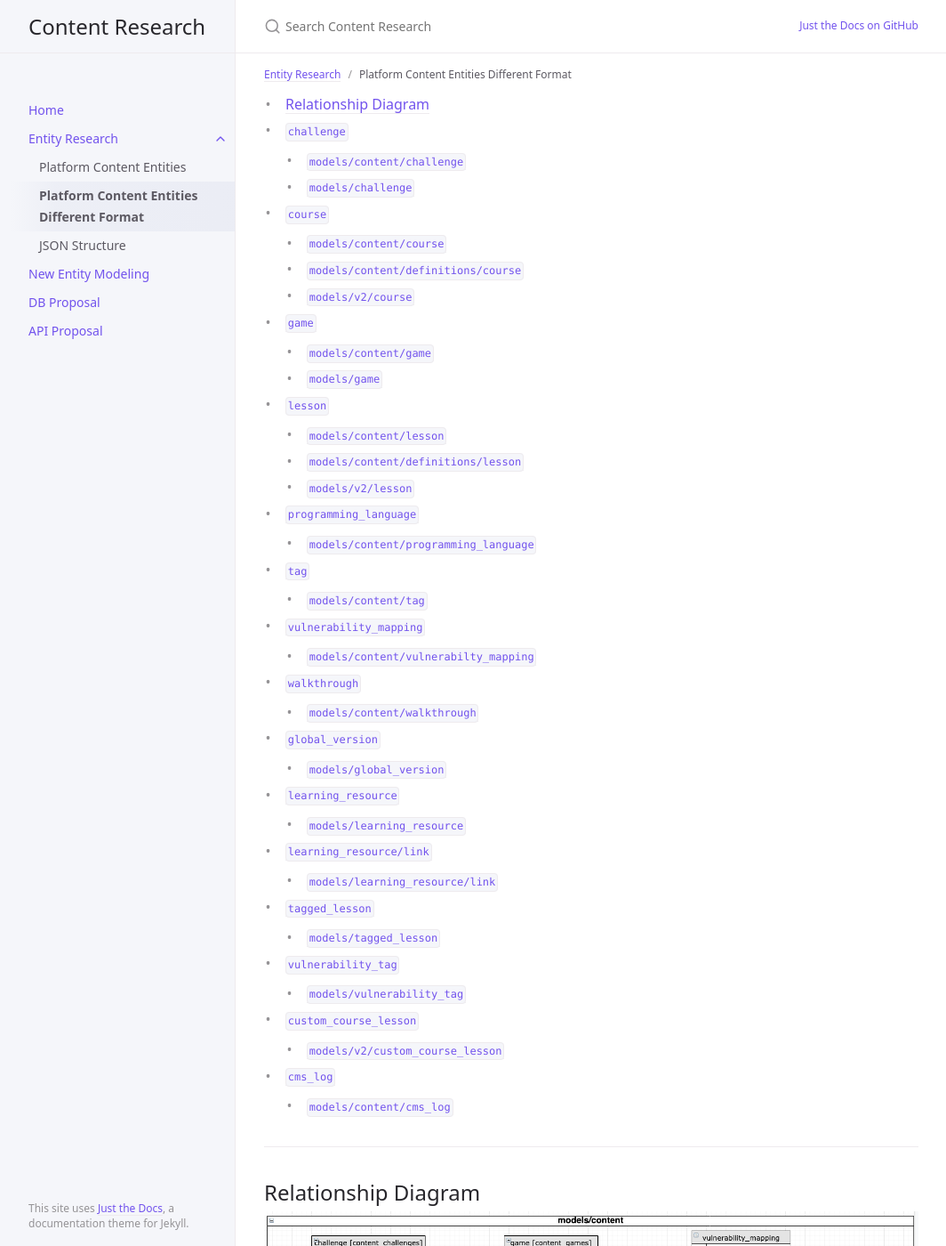
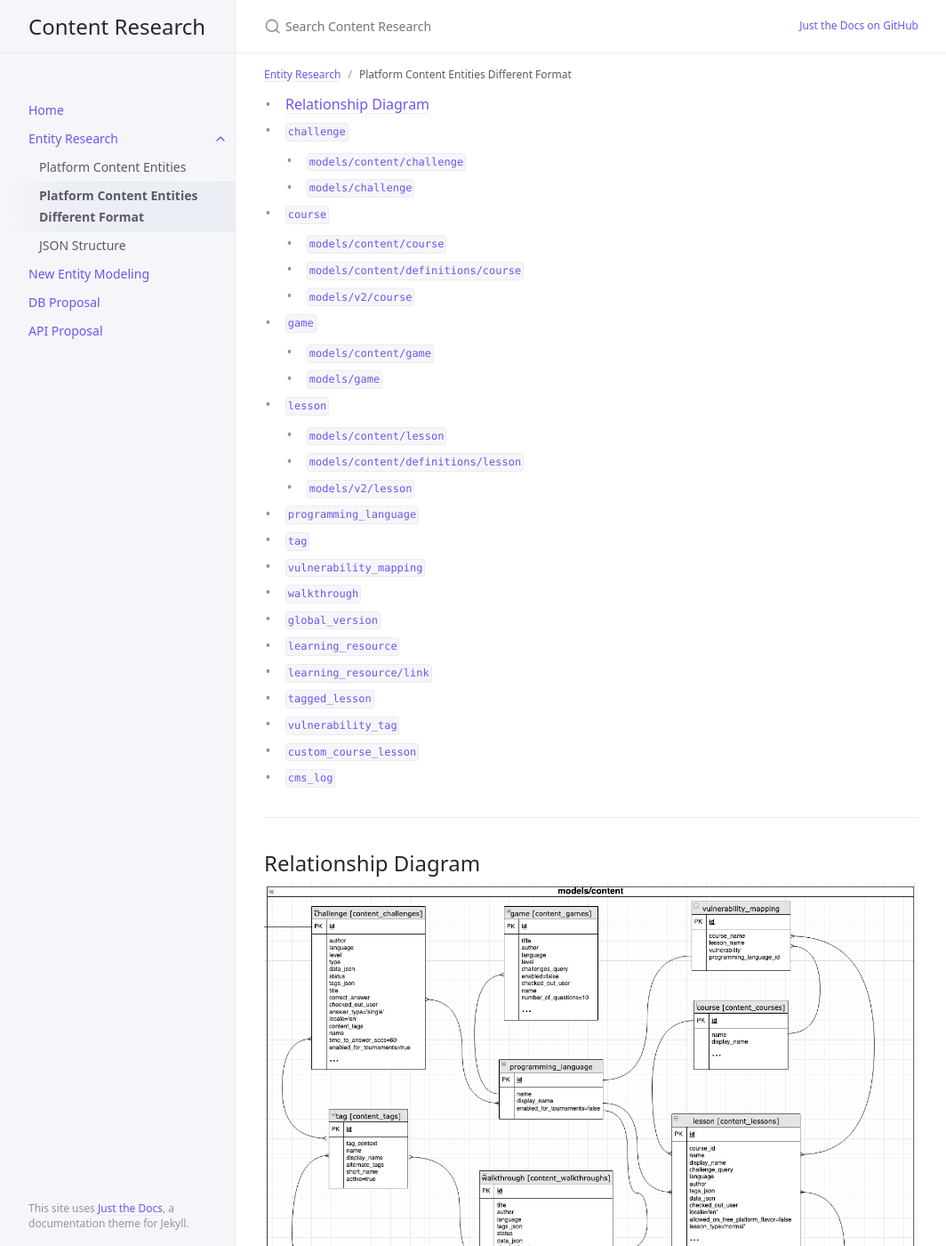
Before and after one commit to okeren-cx/research-test.github.io, a Jekyll site: the page built from docs/entity-research/platform_entities2.md, in a window 1280 px wide and 1400 px high. Shown: the whole window at 89% size, without its empty margins (107-1171 px from the left). Built offline with Jekyll 4.4.1, drawn with Linux system fonts in a browser that asks for light colours.

Commit message:
refactor toc

```diff
--- a/docs/entity-research/platform_entities2.md
+++ b/docs/entity-research/platform_entities2.md
@@ -24,27 +24,16 @@ nav_order: 2
   - [`models/content/definitions/lesson`](#modelscontentdefinitionslesson)
   - [`models/v2/lesson`](#modelsv2lesson)
 - [`programming_language`](#programming_language)
-  - [`models/content/programming_language`](#modelscontentprogramming_language)
 - [`tag`](#tag)
-  - [`models/content/tag`](#modelscontenttag)
 - [`vulnerability_mapping`](#vulnerability_mapping)
-  - [`models/content/vulnerabilty_mapping`](#modelscontentvulnerabilty_mapping)
 - [`walkthrough`](#walkthrough)
-  - [`models/content/walkthrough`](#modelscontentwalkthrough)
 - [`global_version`](#global_version)
-  - [`models/global_version`](#modelsglobal_version)
 - [`learning_resource`](#learning_resource)
-  - [`models/learning_resource`](#modelslearning_resource)
 - [`learning_resource/link`](#learning_resourcelink)
-  - [`models/learning_resource/link`](#modelslearning_resourcelink)
 - [`tagged_lesson`](#tagged_lesson)
-  - [`models/tagged_lesson`](#modelstagged_lesson)
 - [`vulnerability_tag`](#vulnerability_tag)
-  - [`models/vulnerability_tag`](#modelsvulnerability_tag)
 - [`custom_course_lesson`](#custom_course_lesson)
-  - [`models/v2/custom_course_lesson`](#modelsv2custom_course_lesson)
 - [`cms_log`](#cms_log)
-  - [`models/content/cms_log`](#modelscontentcms_log)
 
 <!-- END doctoc generated TOC please keep comment here to allow auto update -->
 ---
```
